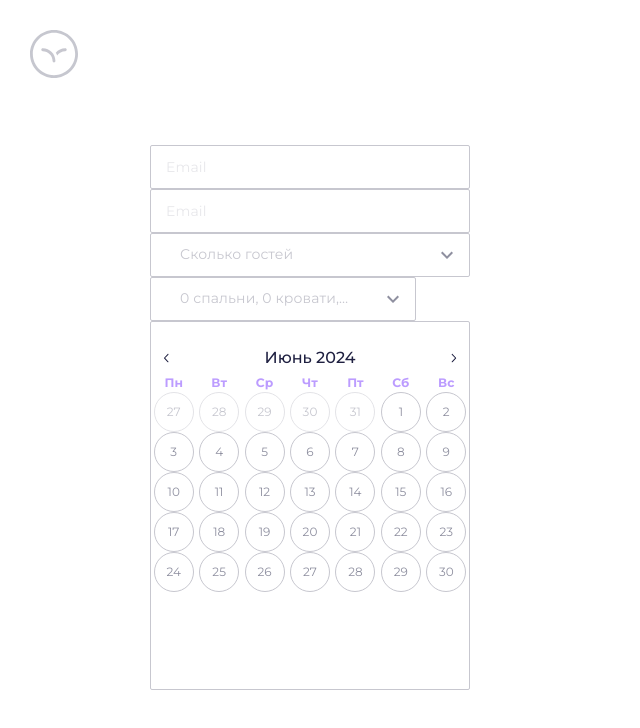
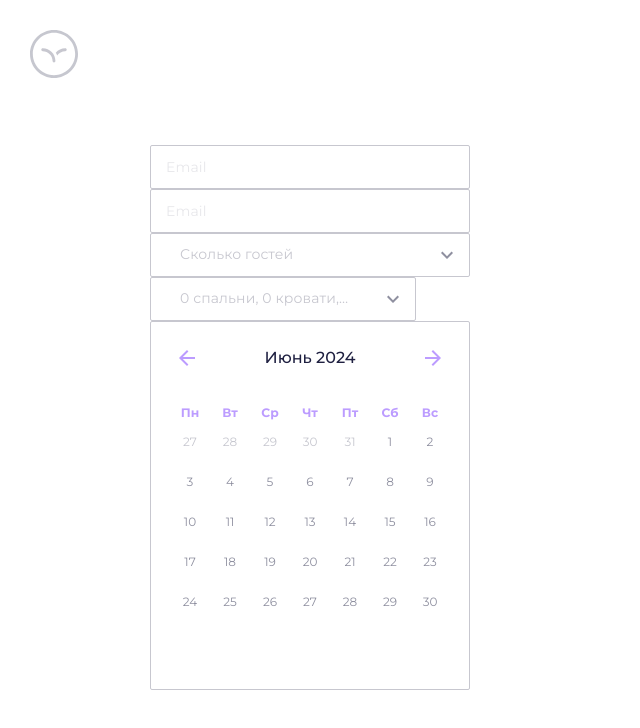
Before and after one commit to PushkinDenis/toxin-hotel-react, a React (Vite) app: page /toxin-hotel-react/form-elements in a window 1280 px wide. Shown: the top 728 px of the page, without its empty margins (0-640 px from the left). Built offline with nearby package versions, Linux system fonts and the light colour scheme.

Commit message:
datepicker fix

```diff
--- a/src/shared/ui/daterange-picker/daterange-picker.module.scss
+++ b/src/shared/ui/daterange-picker/daterange-picker.module.scss
@@ -5,12 +5,19 @@
 
 .mantineDatePickerCalendarHeader {
   margin: 0;
+  margin-bottom: 30px;
   margin-top: 20px;
   max-width: 320px;
   line-height: 24px;
   font-weight: 700;
   color: var(--color-dark-shade-100);
   font-size: 19px;
+  & > button:nth-child(1) {
+    margin-left: 20px;
+  }
+  & > button:nth-child(3) {
+    margin-right: 20px;
+  }
 }
 
 .mantineDatePickerCalendarHeaderLevel {
@@ -18,7 +25,6 @@
 }
 
 .mantineDatePickerDay {
-  border: 1px solid var(--color-dark-shade-25);
   color: var(--color-dark-shade-50);
   border-radius: 50%;
   font-size: 12px;
@@ -26,12 +32,25 @@
   width: 40px;
   height: 40px;
   &:hover {
-    background-color: #ddd;
+    color: var(--color-white);
+    background: linear-gradient(180deg, #6fcf97 0%, #66d2ea 100%);
+  }
+  &:focus {
+    color: var(--color-white);
+    background: linear-gradient(180deg, #6fcf97 0%, #66d2ea 100%);
+  }
+  &:focus-within {
+    background: linear-gradient(180deg, #6fcf97 0%, #66d2ea 100%);
   }
 }
-
+button[data-in-range] {
+  color: var(--color-white);
+  background: linear-gradient(180deg, #bc9cff 0%, #8ba4f9 100%);
+  border-radius: 0;
+}
 .mantineDatePickerDaySelected {
   color: #fff;
+  background: linear-gradient(180deg, #bc9cff 0%, #8ba4f9 100%);
 }
 
 td[data-with-spacing] {
@@ -56,7 +75,8 @@ div[data-month-level] {
   }
 
   & > table {
-    width: 100%;
+    width: 280px;
+    margin: 0 auto;
   }
 }
 
@@ -68,3 +88,7 @@ div[data-month-level] {
     font-weight: 700;
   }
 }
+
+.icon {
+  color: var(--color-purple);
+}
--- a/src/shared/ui/daterange-picker/daterange-picker.tsx
+++ b/src/shared/ui/daterange-picker/daterange-picker.tsx
@@ -5,6 +5,7 @@ import "@mantine/core/styles.css";
 import "@mantine/dates/styles.css";
 import "dayjs/locale/ru";
 import styles from "./daterange-picker.module.scss";
+import { ArrowBack, ArrowForward } from "@mui/icons-material";
 
 interface CustomDatePickerProps {
   classNames?: {
@@ -19,15 +20,17 @@ interface CustomDatePickerProps {
 }
 
 export const Demo: FC<CustomDatePickerProps> = (props) => {
-  const [value] = useState<[Date | null, Date | null]>([null, null]);
+  const [value, setValue] = useState<[Date | null, Date | null]>([null, null]);
 
   return (
     <MantineProvider>
       <DatesProvider settings={{ locale: "ru" }}>
         <DatePicker
+          previousIcon={<ArrowBack sx={{ fontSize: "24px", color: "var(--color-purple)" }} />}
+          nextIcon={<ArrowForward sx={{ fontSize: "24px", color: "var(--color-purple)" }} />}
           type="range"
           value={value}
-          onChange={(value) => console.log(value)}
+          onChange={setValue}
           classNames={{
             wrapper: styles.mantineDatePickerWrapper,
             calendarHeader: styles.mantineDatePickerCalendarHeader,
```
